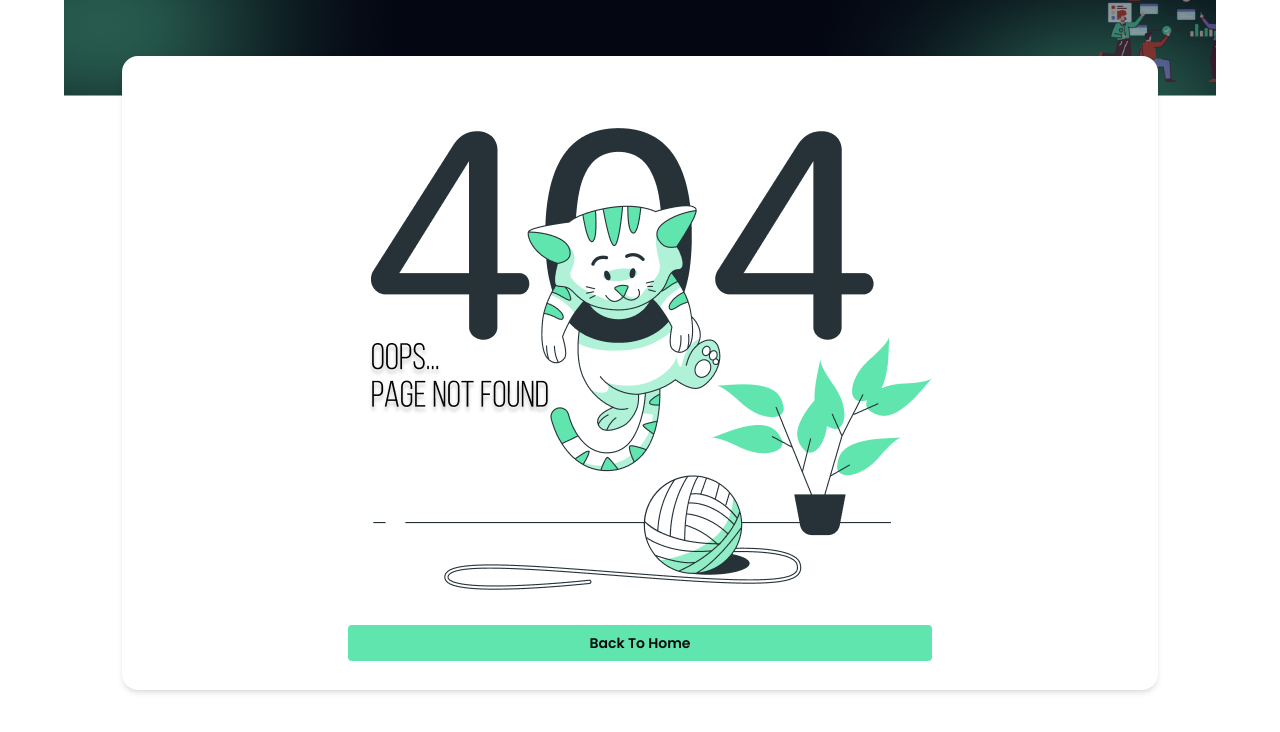
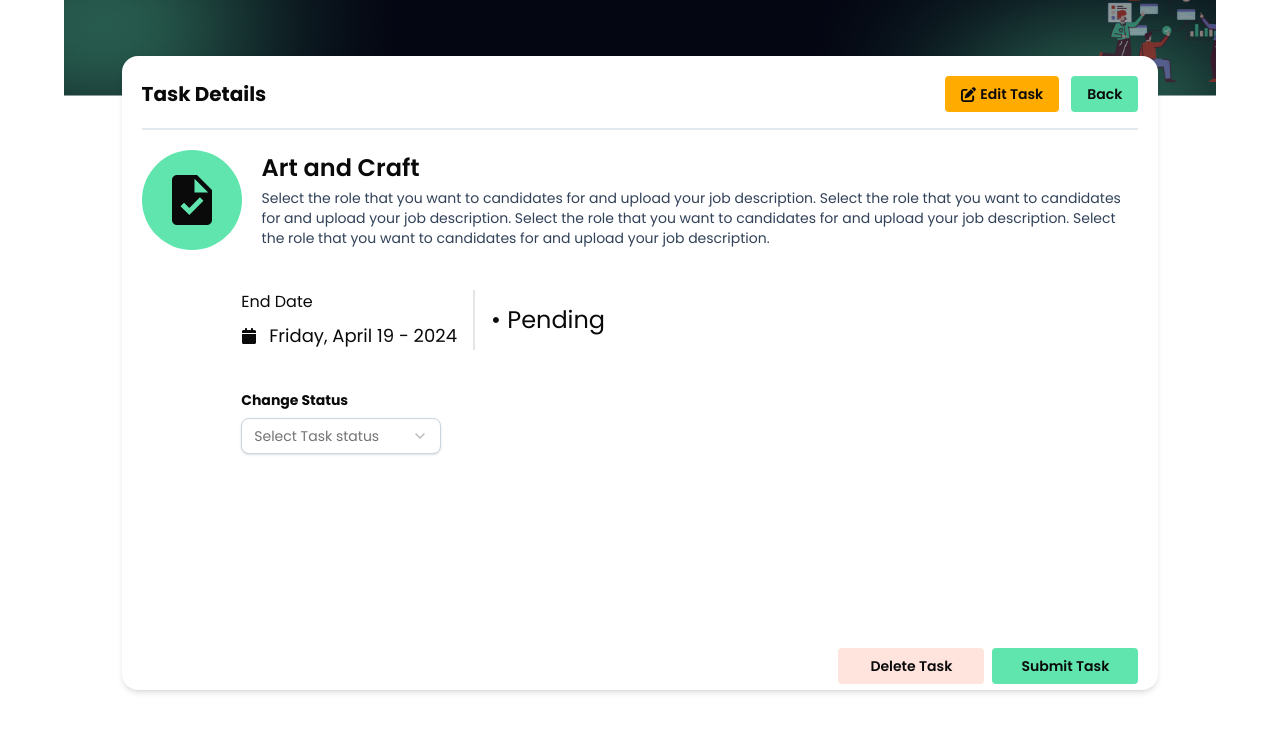
Before and after one commit to tahmid122/revision-mern, a React (Vite) app: page /taskDetails/1 in a window 1280 px wide. Shown: the top 732 px of the page. Built offline with nearby package versions, Linux system fonts and the light colour scheme.

Commit message:
task details done

```diff
--- a/src/components/Button/Button.jsx
+++ b/src/components/Button/Button.jsx
@@ -1,11 +1,16 @@
 import React from "react";
 
-const Button = ({ label, click = () => {}, type = "button" }) => {
+const Button = ({
+  label,
+  click = () => {},
+  type = "button",
+  color = "bg-base-color",
+}) => {
   return (
     <button
       type={type}
       onClick={() => click()}
-      className="btn bg-base-color py-2 px-4 text-sm cursor-pointer rounded w-full font-semibold"
+      className={`btn ${color} py-2 px-4 text-sm cursor-pointer rounded w-full font-semibold`}
     >
       {label}
     </button>
--- a/src/index.css
+++ b/src/index.css
@@ -7,12 +7,14 @@
 
 @import "tailwindcss";
 
-@import "tw-animate-css";
+/* @import "tw-animate-css"; */
 
 @custom-variant dark (&:is(.dark *));
 
 @theme {
   --color-base-color: #60e5ae;
+  --color-secondary-color: #ffab00;
+  --color-danger-color: #ff4c2426;
 }
 
 @theme inline {
--- /dev/null
+++ b/src/pages/TaskDetails/TaskDetails.jsx
@@ -0,0 +1,146 @@
+import React, { useState } from "react";
+import BaseLayer from "../../components/BaseLayer/BaseLayer";
+import Button from "../../components/Button/Button";
+import { FaCalendar, FaPenToSquare } from "react-icons/fa6";
+import { useNavigate } from "react-router";
+import { MdTask } from "react-icons/md";
+import { SelectBox } from "../../components/Select/SelectBox";
+
+const TaskDetails = () => {
+  const [selectedStatus, setSelectedStatus] = useState("");
+  const [showPopUp, setShowPopup] = useState(false);
+  const navigate = useNavigate();
+  const backToTask = () => {
+    navigate("/tasks");
+  };
+  const selectStatus = [
+    { title: "All Tasks", value: "allTasks" },
+    { title: "On Going", value: "onGoing" },
+    { title: "Pending", value: "pending" },
+    { title: "Done", value: "done" },
+  ];
+  //   status
+  const getSelectValue2 = (value) => {
+    setSelectedStatus(value);
+  };
+  const content = (
+    <div className="w-full h-full">
+      {/* top */}
+      <div className="flex items-center justify-between border-b-2 border-b-slate-200 pb-4  ">
+        <h2 className="text-xl font-bold">Task Details</h2>
+
+        {/* actions */}
+        <div className="flex items-center gap-3 flex-1 justify-end">
+          <div>
+            <Button
+              label={
+                <span className="flex items-center gap-1">
+                  <FaPenToSquare size={15} />
+                  Edit Task
+                </span>
+              }
+              type="button"
+              color="bg-secondary-color"
+            />
+          </div>
+          <div>
+            <Button label={"Back"} type="button" click={backToTask} />
+          </div>
+        </div>
+      </div>
+      {/* main */}
+      <div className="mt-5 flex flex-col  justify-between h-[90%]">
+        <section>
+          <div className="flex flex-col lg:flex-row items-center gap-5">
+            <div className="w-[100px] h-[100px] rounded-full bg-base-color  flex items-center justify-center text-xl">
+              <MdTask size={60} />
+            </div>
+            <div className="flex-1">
+              <h3 className="text-2xl font-semibold">Art and Craft</h3>
+              <p className="text-slate-700 mt-1 text-sm">
+                Select the role that you want to candidates for and upload your
+                job description. Select the role that you want to candidates for
+                and upload your job description. Select the role that you want
+                to candidates for and upload your job description. Select the
+                role that you want to candidates for and upload your job
+                description.
+              </p>
+            </div>
+          </div>
+          <div className="mt-10 w-full lg:w-[80%] mx-auto gap-2">
+            <div className="flex items-center ">
+              <div className="flex flex-col gap-2 border-r-2 pr-4">
+                <span>End Date</span>
+                <span className="flex items-center gap-3 text-lg">
+                  <FaCalendar className="text-base" />
+                  Friday, April 19 - 2024
+                </span>
+              </div>
+              <div className="text-2xl pl-4">• Pending</div>
+            </div>
+            <div className="mt-10">
+              <span className="text-sm mb-2 block font-bold">
+                Change Status
+              </span>
+              <SelectBox
+                getSelectValue={getSelectValue2}
+                placeholder="Select Task status"
+                label="Status"
+                values={selectStatus}
+              />
+            </div>
+          </div>
+        </section>
+        <div className="flex items-center justify-end gap-2">
+          <div className="flex gap-2 min-w-[300px]">
+            <Button
+              label={"Delete Task"}
+              color="bg-danger-color"
+              click={() => {
+                setShowPopup(true);
+              }}
+            />
+            <Button label={"Submit Task"} />
+          </div>
+        </div>
+      </div>
+    </div>
+  );
+
+  const handleDelete = () => {
+    console.log("delete");
+  };
+  const handleClosePopup = () => {
+    setShowPopup(false);
+  };
+  return (
+    <div>
+      <BaseLayer content={content} />
+      {/* Delete pop */}
+      <div
+        className={`h-full w-full bg-[#0000004b] ${
+          showPopUp ? "flex" : "hidden"
+        } items-center justify-center fixed top-0 left-0`}
+      >
+        <div className="w-[90%] mx-auto lg:w-[400px] h-[400px] rounded-md bg-white flex items-center justify-center flex-col gap-3">
+          <img
+            src="../../../src/assets/delete.png"
+            className="object-cover"
+            alt=""
+          />
+          <h2 className="text-3xl font-bold">Are you sure!!</h2>
+          <div className="w-full flex items-center justify-between gap-2 px-3">
+            <Button label={"Yes"} click={handleDelete} />
+            <Button
+              label={"NO"}
+              color="bg-danger-color"
+              click={handleClosePopup}
+            />
+          </div>
+        </div>
+      </div>
+    </div>
+  );
+};
+
+export default TaskDetails;
--- a/src/router/router.jsx
+++ b/src/router/router.jsx
@@ -4,6 +4,7 @@ import NotFound from "../pages/NotFound/NotFound";
 import Login from "../pages/Auth/Login/Login";
 import SignUp from "../pages/Auth/SignUp/SignUp";
 import Tasks from "../pages/Tasks/Tasks";
+import TaskDetails from "../pages/TaskDetails/TaskDetails";
 
 export const router = createBrowserRouter([
   {
@@ -22,6 +23,10 @@ export const router = createBrowserRouter([
         path: "/tasks",
         Component: Tasks,
       },
+      {
+        path: "/taskDetails/:taskId",
+        Component: TaskDetails,
+      },
     ],
   },
   {
```
Also changed, not shown: src/assets/delete.png (added).
